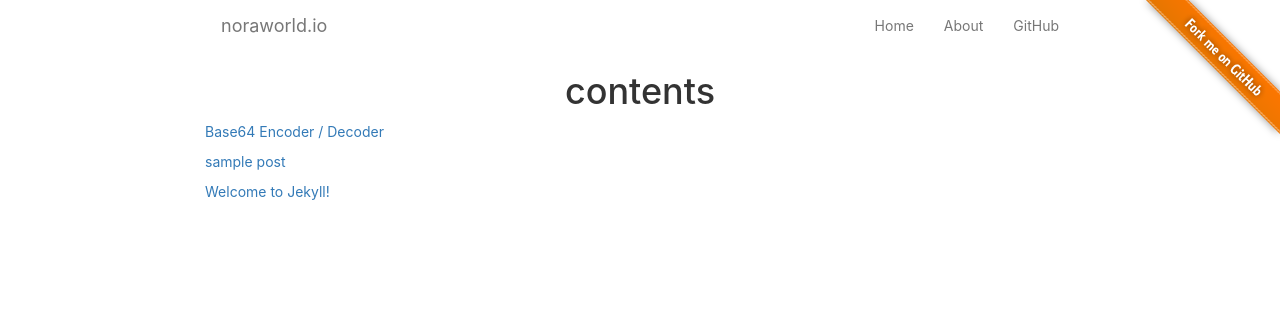
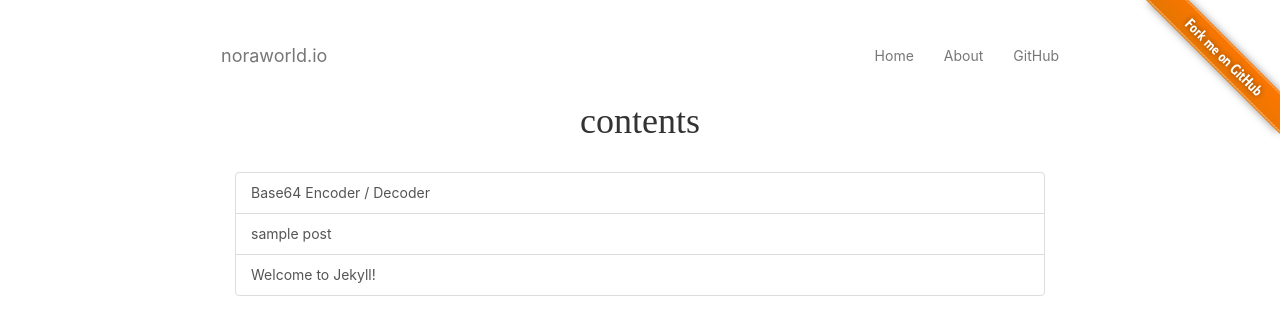
Before and after one commit to noraworld/utils, a Jekyll site: the page built from index.md, in a window 1280 px wide. Shown: the top 335 px of the page. Built offline with Jekyll 4.4.1, drawn with Linux system fonts in a browser that asks for light colours.

Commit message:
:cherry_blossom: Clean design

```diff
--- a/_layouts/default.html
+++ b/_layouts/default.html
@@ -32,9 +32,12 @@
       </div>
     </nav>
 
-    <h1 class="text-center">{{ page.title }}</h1>
+    <h1 class="text-center title">{{ page.title }}</h1>
 
+    <div class="content">
     {{ content }}
+    </div>
+
   </div>
 
   <script type="text/javascript" src="/assets/js/jquery.js"></script>
--- a/assets/css/default.scss
+++ b/assets/css/default.scss
@@ -3,6 +3,7 @@
 
 body {
   font-family: BlinkMacSystemFont;
+  margin-top: 30px;
 }
 
 ul {
@@ -17,8 +18,17 @@ ul {
   }
 }
 
+.title {
+  font-family: Inconsolata;
+  margin-bottom: 30px;
+}
+
 .container {
   max-width: 900px;
+}
+
+.content {
+  margin: 0 30px;
 }
 
 .box {
--- a/index.md
+++ b/index.md
@@ -7,6 +7,8 @@
 top: true
 ---
 
-{% for post in site.posts %}
-* [{{ post.title }}]({{ post.url }})
-{% endfor %}
+<div class="list-group">
+  {% for post in site.posts %}
+  <a class="list-group-item" href="{{ post.url }}">{{ post.title }}</a>
+  {% endfor %}
+</div>
```
